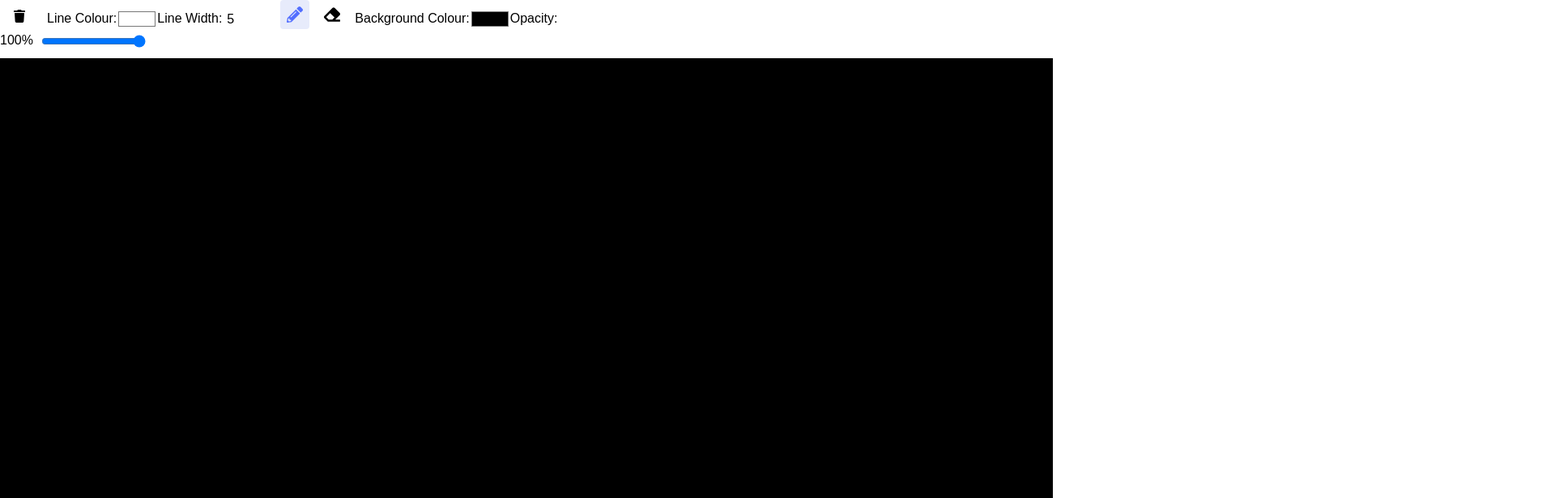
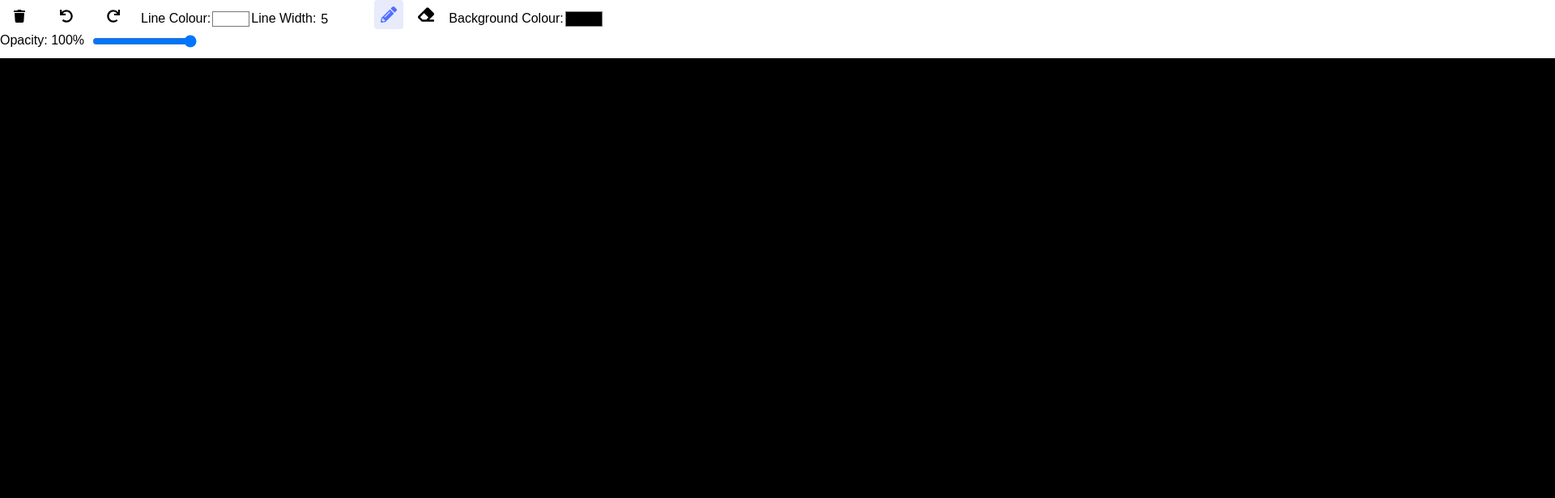
Before and after one commit to Kaimond/whiteboard, a Next.js app: page / in a window 1280 px wide. Shown: the top 616 px of the page at 81% size, 1920 px wide, since content can reach past the window. Built offline with nearby package versions, Linux system fonts and the light colour scheme.

Commit message:
Added undo and redo functionality

```diff
--- a/src/app/components/DrawingCanvas.jsx
+++ b/src/app/components/DrawingCanvas.jsx
@@ -1,6 +1,6 @@
 "use client";
 import { useEffect, useRef, useState } from "react";
-import Toolbar from "./Toolbar"
+import Toolbar from "./Toolbar";
 
 export default function DrawingCanvas() {
     const canvasRef = useRef(null);
@@ -10,37 +10,108 @@ export default function DrawingCanvas() {
     const [lineWidth, setLineWidth] = useState("5");
     const [backgroundColour, setBackgroundColour] = useState("black");
     const [opacity, setOpacity] = useState(1.0);
+    const [history, setHistory] = useState([]);
+    const [redoHistory, setRedoHistory] = useState([]);
+    const [compositeOperation, setCompositeOperation] = useState("source-over");
 
+    // Initialise canvas and update settings
     useEffect(() => {
         const canvas = canvasRef.current;
         const ctx = canvas.getContext("2d");
 
         // Set canvas size
-        canvas.width = 1300;
-        canvas.height = 900;
+        canvas.width = 1920;
+        canvas.height = 1080;
         ctx.lineWidth = lineWidth;
         ctx.lineCap = "round";
         ctx.strokeStyle = lineColour;
         ctx.globalAlpha = opacity;
+        ctx.globalCompositeOperation = compositeOperation;
+
+        // Save initial blank state
+        const initialState = canvas.toDataURL();
+        setHistory([initialState]);
     }, []);
 
+    // Update canvas context settings
     useEffect(() => {
         const canvas = canvasRef.current;
         const ctx = canvas.getContext("2d");
         ctx.strokeStyle = lineColour;
-    }, [lineColour])
+        ctx.lineWidth = lineWidth;
+        ctx.globalAlpha = opacity;
+        ctx.globalCompositeOperation = compositeOperation;
+    }, [lineColour, lineWidth, opacity, compositeOperation]);
 
-    useEffect(() => {
+    const saveState = () => {
         const canvas = canvasRef.current;
         const ctx = canvas.getContext("2d");
-        ctx.lineWidth = lineWidth;
-    }, [lineWidth])
+        // Force context update
+        ctx.stroke();
+        const dataUrl = canvas.toDataURL();
+        setHistory((prev) => {
+            // Skip duplicate states
+            if (prev.length > 0 && prev[prev.length - 1] === dataUrl) {
+                return prev;
+            }
+            return [...prev, dataUrl];
+        });
+        setRedoHistory([]); // Clear redo history
+    };
 
-    useEffect(() => {
+    const undo = () => {
+        if (history.length <= 1) {
+            return;
+        }
         const canvas = canvasRef.current;
         const ctx = canvas.getContext("2d");
-        ctx.globalAlpha = opacity;
-    }, [opacity]);
+        const lastState = history[history.length - 1];
+        const newHistory = history.slice(0, -1);
+
+        // Save current context settings
+        const savedCompositeOperation = ctx.globalCompositeOperation;
+        ctx.globalCompositeOperation = "source-over"; // Reset for redraw
+        setHistory(newHistory);
+        setRedoHistory((prev) => [...prev, lastState]);
+
+        const img = new Image();
+        img.src = newHistory[newHistory.length - 1];
+        img.onload = () => {
+            ctx.clearRect(0, 0, canvas.width, canvas.height);
+            ctx.drawImage(img, 0, 0);
+            ctx.globalCompositeOperation = savedCompositeOperation; // Restore context
+        };
+        img.onerror = () => {
+            ctx.globalCompositeOperation = savedCompositeOperation; // Restore context on error
+        };
+    };
+
+    const redo = () => {
+        if (redoHistory.length === 0) {
+            return;
+        }
+        const canvas = canvasRef.current;
+        const ctx = canvas.getContext("2d");
+        const lastRedoState = redoHistory[redoHistory.length - 1];
+        const newRedoHistory = redoHistory.slice(0, -1);
+
+        // Save current context settings
+        const savedCompositeOperation = ctx.globalCompositeOperation;
+        ctx.globalCompositeOperation = "source-over";
+        setRedoHistory(newRedoHistory);
+        setHistory((prev) => [...prev, lastRedoState]);
+
+        const img = new Image();
+        img.src = lastRedoState;
+        img.onload = () => {
+            ctx.clearRect(0, 0, canvas.width, canvas.height);
+            ctx.drawImage(img, 0, 0);
+            ctx.globalCompositeOperation = savedCompositeOperation;
+        };
+        img.onerror = () => {
+            ctx.globalCompositeOperation = savedCompositeOperation;
+        };
+    };
 
     const startDrawing = ({ nativeEvent }) => {
         const { offsetX, offsetY } = nativeEvent;
@@ -49,6 +120,12 @@ export default function DrawingCanvas() {
     };
 
     const stopDrawing = () => {
+        if (isDrawing) {
+            const canvas = canvasRef.current;
+            const ctx = canvas.getContext("2d");
+            ctx.stroke();
+            saveState();
+        }
         setIsDrawing(false);
     };
 
@@ -61,6 +138,10 @@ export default function DrawingCanvas() {
     };
 
     const drawLine = (ctx, x0, y0, x1, y1) => {
+        ctx.strokeStyle = lineColour;
+        ctx.lineWidth = lineWidth;
+        ctx.globalAlpha = opacity;
+        ctx.globalCompositeOperation = compositeOperation;
         ctx.beginPath();
         ctx.moveTo(x0, y0);
         ctx.lineTo(x1, y1);
@@ -72,18 +153,17 @@ export default function DrawingCanvas() {
         const canvas = canvasRef.current;
         const ctx = canvas.getContext("2d");
         ctx.clearRect(0, 0, canvas.width, canvas.height);
+        const dataUrl = canvas.toDataURL();
+        setHistory([dataUrl]); // Reset history with cleared state
+        setRedoHistory([]);
     };
 
     const eraser = () => {
-        const canvas = canvasRef.current;
-        const ctx = canvas.getContext("2d");
-        ctx.globalCompositeOperation = "destination-out"
+        setCompositeOperation("destination-out");
     };
 
     const drawing = () => {
-        const canvas = canvasRef.current;
-        const ctx = canvas.getContext("2d");
-        ctx.globalCompositeOperation = "source-over"
+        setCompositeOperation("source-over");
     };
 
     return (
@@ -97,13 +177,20 @@ export default function DrawingCanvas() {
                 setBackgroundColour={setBackgroundColour}
                 opacity={opacity}
                 setOpacity={setOpacity}
+                undo={undo}
+                redo={redo}
             />
             <canvas
                 ref={canvasRef}
                 onMouseDown={startDrawing}
                 onMouseUp={stopDrawing}
                 onMouseMove={draw}
-                style={{ border: "1px solid black", backgroundColor: backgroundColour, width: 1300, height: 900 }}
+                style={{
+                    border: "1px solid black",
+                    backgroundColor: backgroundColour,
+                    width: 1920,
+                    height: 1080
+                }}
             />
         </div>
     );
--- a/src/app/components/Toolbar.jsx
+++ b/src/app/components/Toolbar.jsx
@@ -3,6 +3,8 @@ import { useState } from "react";
 import { FaTrash } from "react-icons/fa";
 import { FaPencilAlt } from "react-icons/fa";
 import { FaEraser } from "react-icons/fa";
+import { FaUndo } from "react-icons/fa";
+import { FaRedo } from "react-icons/fa";
 
 export default function Toolbar({
     clearCanvas,
@@ -13,9 +15,10 @@ export default function Toolbar({
     setBackgroundColour,
     opacity,
     setOpacity,
+    undo,
+    redo,
 }) {
     const [activeTool, setActiveTool] = useState("draw");
-    const [hover, setHover] = useState(false);
     const [selectedColour, setSelectedColour] = useState("#ffffff");
     const [lineWidth, setLineWidth] = useState("5");
     const [backgroundPickerColour, setBackgroundPickerColour] = useState("#000000");
@@ -44,7 +47,13 @@ export default function Toolbar({
     };
 
     return (
-        <div style={{ marginBottom: "10px", backgroundColor: "#FFFFFF", color: "black", width: "700px", borderRadius: "10px" }}>
+        <div style={{
+            marginBottom: "10px",
+            backgroundColor: "#FFFFFF",
+            color: "black",
+            width: "800px",
+            borderRadius: "10px"
+        }}>
             <button
                 onClick={clearCanvas}
                 style={{
@@ -54,6 +63,26 @@ export default function Toolbar({
                 }}
             >
                 <FaTrash />
+            </button>
+            <button
+                onClick={undo}
+                style={{
+                    padding: "8px 16px",
+                    marginRight: "10px",
+                    cursor: "pointer",
+                }}
+            >
+                <FaUndo />
+            </button>
+            <button
+                onClick={redo}
+                style={{
+                    padding: "8px 16px",
+                    marginRight: "10px",
+                    cursor: "pointer",
+                }}
+            >
+                <FaRedo />
             </button>
             Line Colour:
             <input
@@ -69,7 +98,11 @@ export default function Toolbar({
                 onChange={handleWidthChange}
                 min={"1"}
                 max={"100"}
-                style={{ marginLeft: "4px", border: "2px solid white", verticalAlign: "middle" }}
+                style={{
+                    marginLeft: "4px",
+                    border: "2px solid white",
+                    verticalAlign: "middle",
+                }}
             />
             <button
                 onClick={() => { drawing(); setActiveTool("draw") }}
@@ -82,8 +115,6 @@ export default function Toolbar({
                     backgroundColor: activeTool === "draw" ? "#e7ebfb" : "",
                     borderRadius: activeTool === "draw" ? "4px" : "",
                 }}
-                onMouseEnter={() => setHover(true)}
-                onMouseLeave={() => setHover(false)}
             >
                 <FaPencilAlt />
             </button>
```
